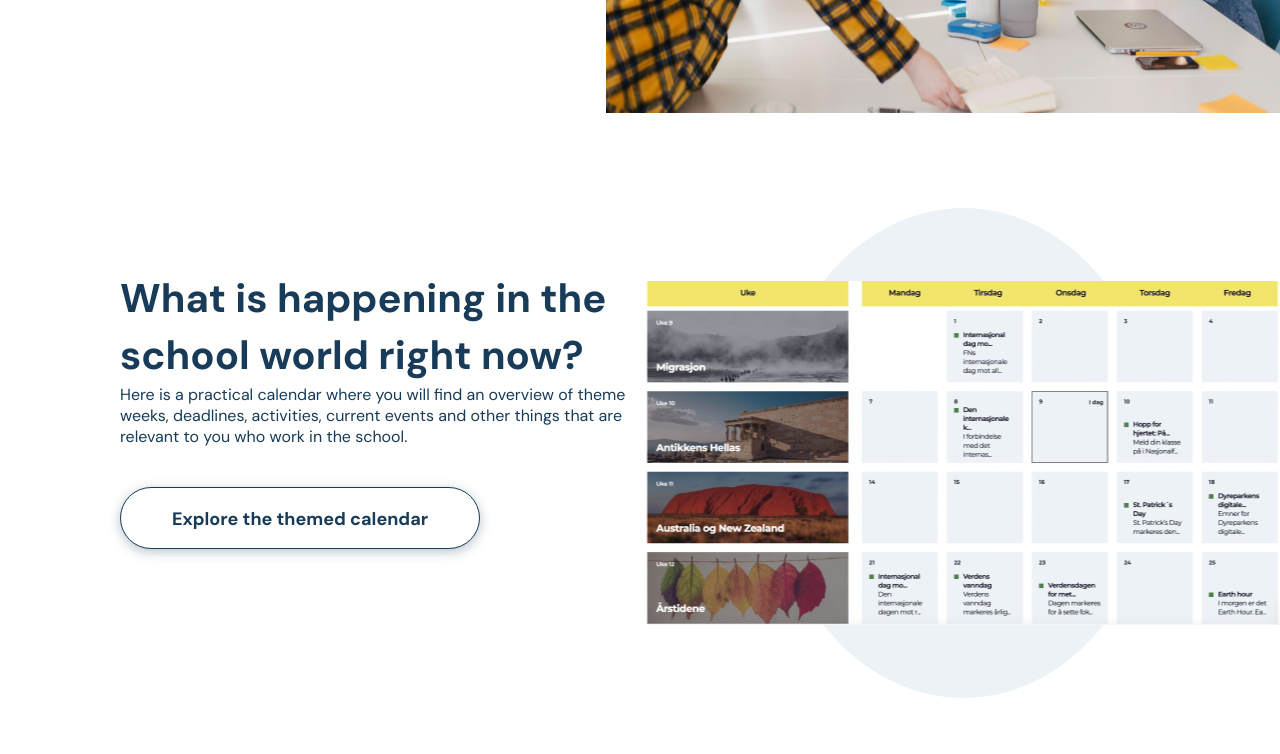
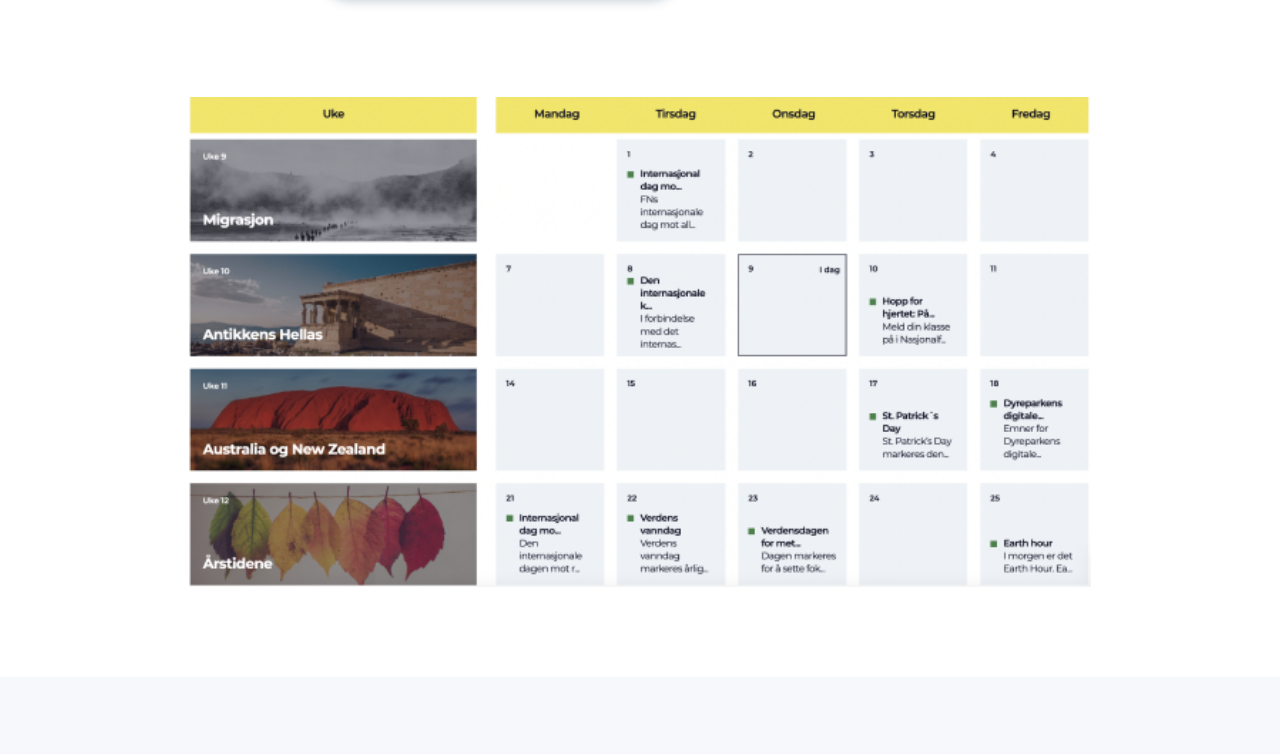
Before and after one commit to PrachiCitrusbug/site-2-undervisningsplan, a plain HTML site: page index.html in a window 1280 px wide. Shown: the part 5161-5915 px from the top of the page. Drawn offline with Linux system fonts and the light colour scheme.

Commit message:
tablet view

```diff
--- a/assets/styles/style.css
+++ b/assets/styles/style.css
@@ -846,6 +846,7 @@ button.expand > a{
     gap: 30px;
     margin: 66px 78px 0 120px;
     justify-content: center;
+    flex-wrap: wrap;
 }
 
 .material-container .content-card{
@@ -1053,6 +1054,7 @@ p.panel{
     display: flex;
     gap: 145px;
     padding-left: 60px;
+    flex-wrap: wrap;
 }
 
 .details > h1 {
@@ -1122,3 +1124,33 @@ p.panel{
     height: 10px;
     max-width: 100%;
 }
+
+@media (min-width: 1024px) and (max-width: 1440px){
+    .content-text{
+        margin-right: 0px;
+    }
+    .happening-container{
+        flex-direction: column;
+        align-items: center;
+    }
+    .happening-content{
+        margin: 100px 0px;
+    }
+    .happening-circle{
+        margin: 0px;
+        background-color: #fff;
+        width: 100%;
+        border-radius: 0;
+        margin-bottom: 90px;
+    }
+    .happening-circle > img{
+        position: static;
+        transform: translate(0%, 0%);
+        width: 100%;
+        height: 100%;
+        object-fit: contain;
+    }
+    .details{
+        gap: 70px;
+    }
+}
```
